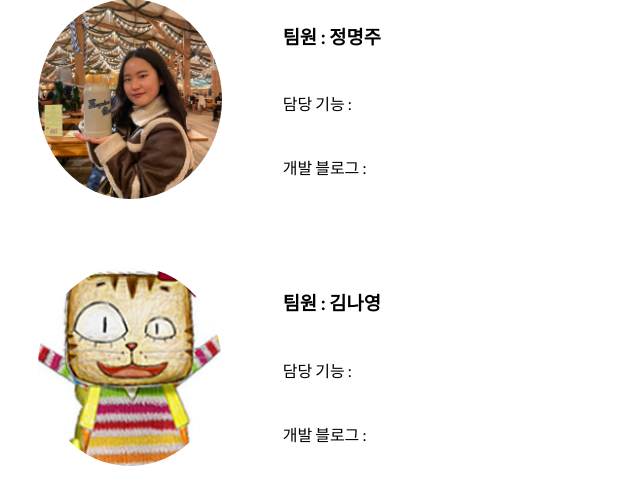
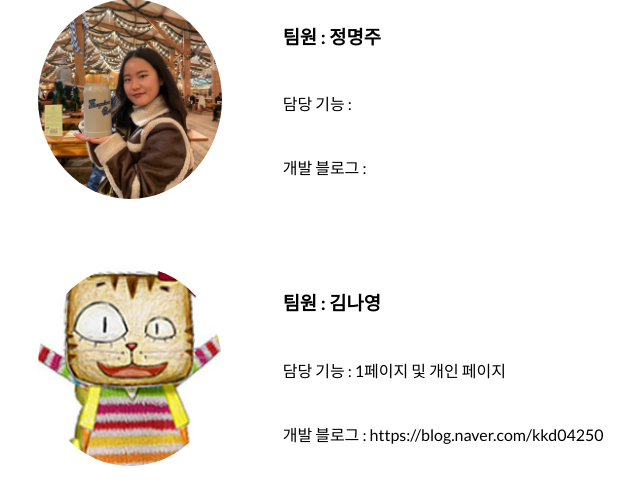
Before and after one commit to Zunu5107/06.969700, a Flask app: page / in a window 1280 px wide. Shown: the part 1901-2400 px from the top of the page, without its empty margins (130-770 px from the left). Run offline with Flask 3, Linux system fonts and the light colour scheme; some libraries are stand-ins or nearby versions.

Commit message:
add blog

```diff
--- a/templates/index.html
+++ b/templates/index.html
@@ -84,8 +84,8 @@
 							</div>
 							<div class="pr-intro">
 								<h3>팀원 : 김나영</h3>
-								<p>담당 기능 : </p>
-								<p>개발 블로그 : </p>
+								<p>담당 기능 : 1페이지 및 개인 페이지</p>
+								<p>개발 블로그 : https://blog.naver.com/kkd04250</p>
 							</div>
 						</div>
 					</div>
--- a/templates/nayoung.html
+++ b/templates/nayoung.html
@@ -171,8 +171,8 @@
             <h1>나를 소개합니다❤️</h1>
 
         </div>
-        <div id="jb-sidebar"><a href="https://blog.naver.com/kkd04250" target="_blank"><right><img src="https://search.pstatic.net/common/?src=http%3A%2F%2Fblogfiles.naver.net%2FMjAyMjA4MjhfMTAz%2FMDAxNjYxNjE0NDYwNDQx.w6dAwCQEafAaqpGDSjdoaVU8q-NclNRItqkAXju3Vb4g.LKOTR-dO0wpQrWDVlMR8dX1jh6Oi0jnzzdIo2fIZGz4g.PNG.alfo6899%2Fcommon-removebg-preview.png&type=sc960_832"
-            width="40" height="40"></right></a>
+        <div id="jb-sidebar"><a href="https://blog.naver.com/kkd04250" target="_blank"><img src="https://search.pstatic.net/common/?src=http%3A%2F%2Fblogfiles.naver.net%2FMjAyMjA4MjhfMTAz%2FMDAxNjYxNjE0NDYwNDQx.w6dAwCQEafAaqpGDSjdoaVU8q-NclNRItqkAXju3Vb4g.LKOTR-dO0wpQrWDVlMR8dX1jh6Oi0jnzzdIo2fIZGz4g.PNG.alfo6899%2Fcommon-removebg-preview.png&type=sc960_832"
+            width="40" height="40"></a>
             <h2>👤 About</h2>
             <p>🙇‍♀️ : 김나영</p>
             <p>🎂 : 1997.07.30</p>
```
